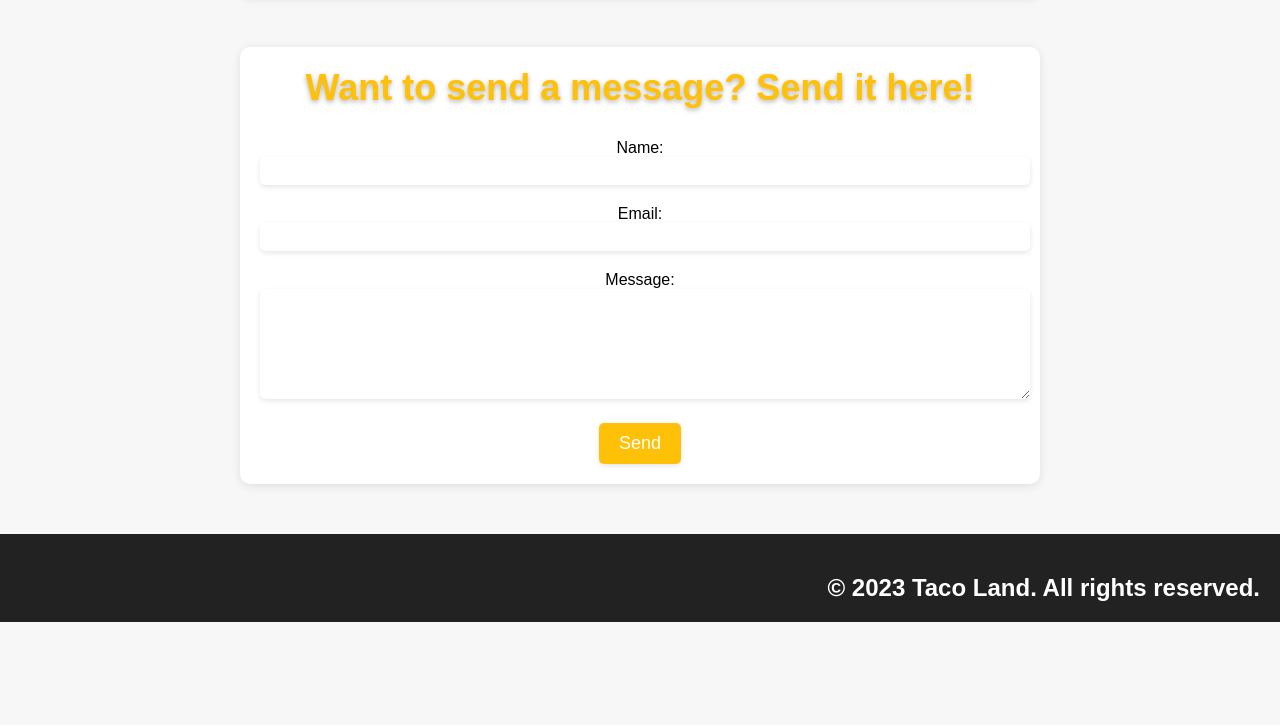
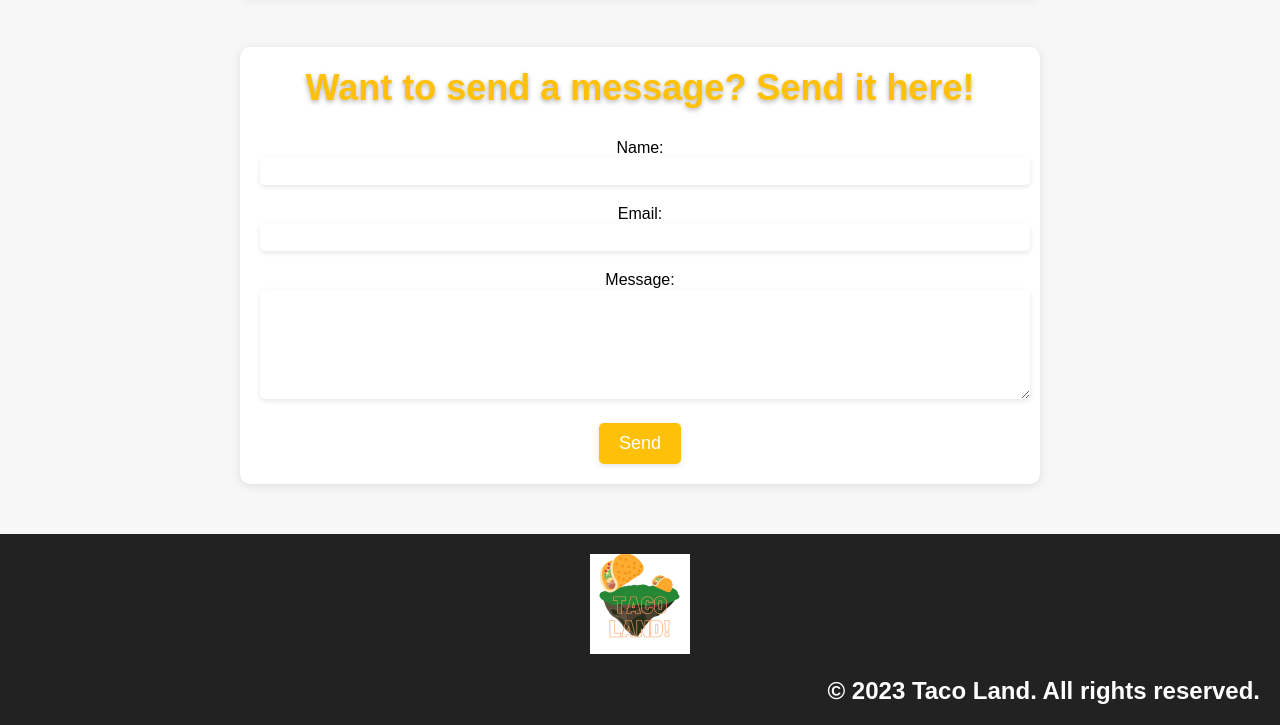
Before and after one commit to LedgeAtSchool/TacoLand, a plain HTML site: page index.html in a window 1280 px wide. Shown: the part 1353-2078 px from the top of the page. Before the commit the page ends 1975 px from the top, so only its background shows below. Drawn offline with Linux system fonts and the light colour scheme.

Commit message:
Update index.html

```diff
--- a/index.html
+++ b/index.html
@@ -202,7 +202,7 @@
     </section>
 	</main>
   <footer class="footer">
-		<p>&copy; 2023 Taco Land. All rights reserved.</p>
+		<img src="Taco Land!.png"><span><p>&copy; 2023 Taco Land. All rights reserved.</p>
 	</footer>
 	<script>
 		let total = 0;
```
